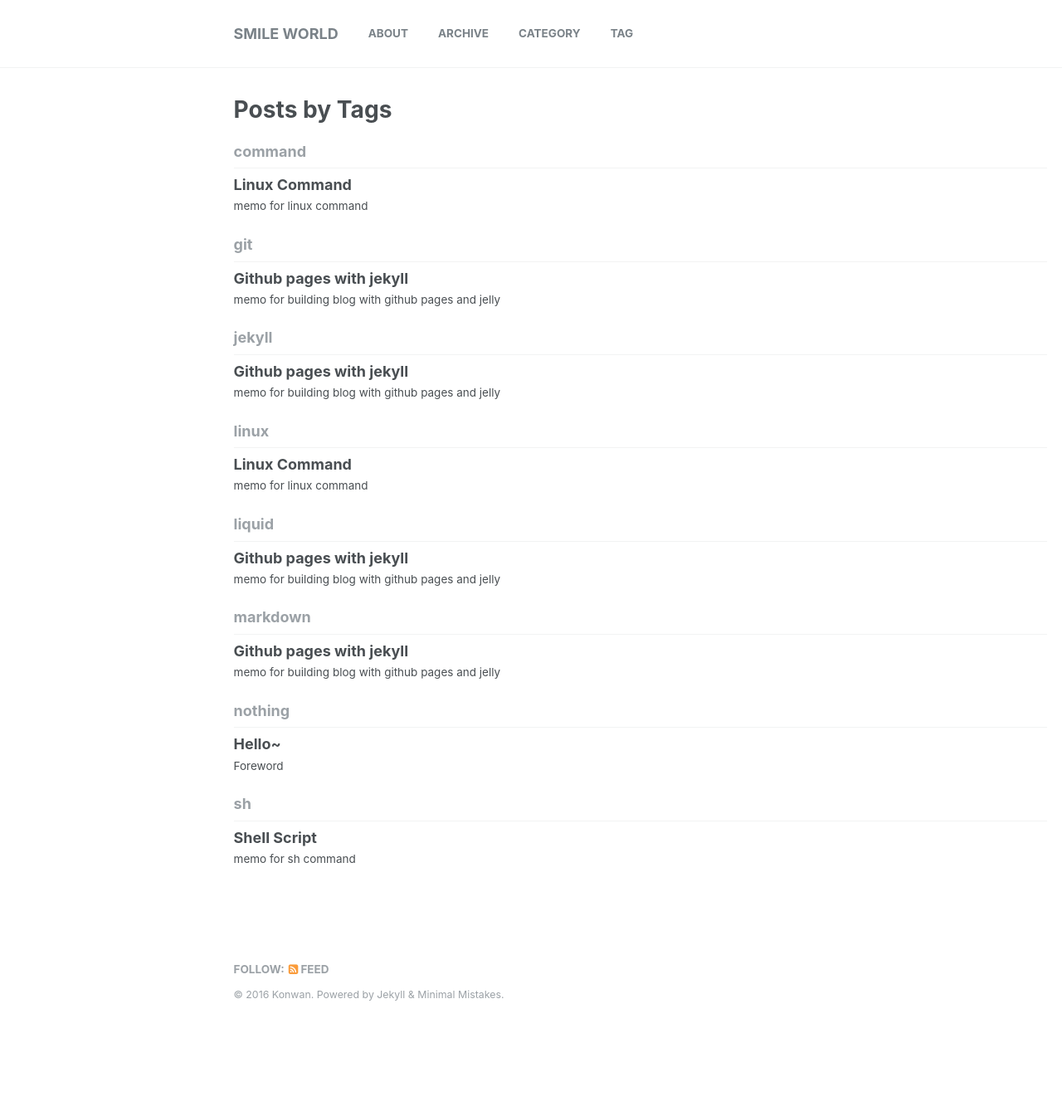
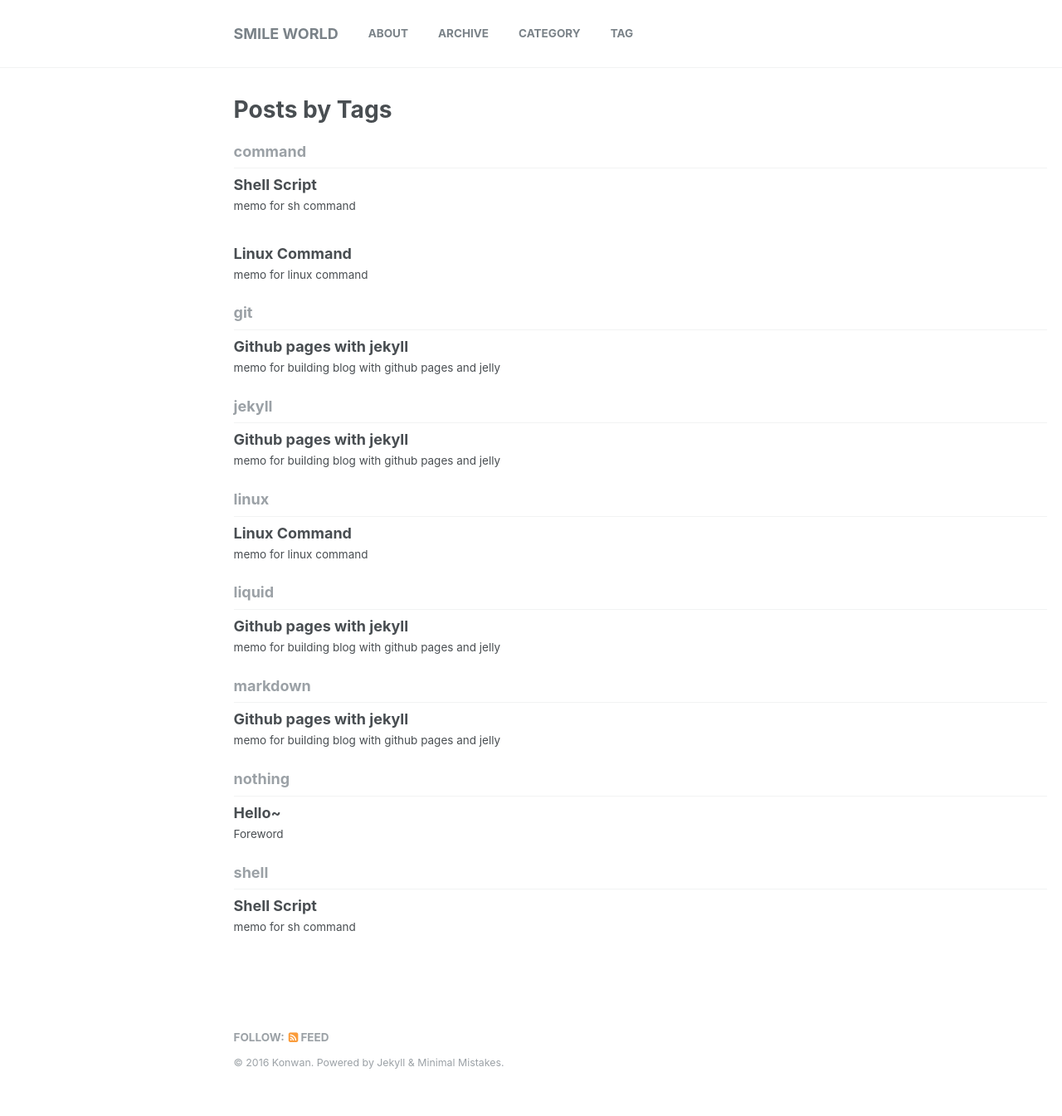
Before and after one commit to konwan/hi, a Jekyll site: the page built from _pages/tag-archive.html, in a window 1280 px wide. Shown: the whole page at 83% size. Built offline with Jekyll 4.4.1, drawn with Linux system fonts in a browser that asks for light colours; before the commit the page ends 1262 px from its top, so only the background shows below that.

Commit message:
Update and rename 2016-06-07-shell.md to 2016-06-07-shell-command.md

```diff
--- a/_posts/2016-06-07-shell.md
+++ b/_posts/2016-06-07-shell-command.md
@@ -6,7 +6,8 @@ author_profile: true
 categories:
   - job
 tags:
-  - sh
+  - shell
+  - command
 modified: 2016-06-07T11:27:37-04:00
 ---
 
```
